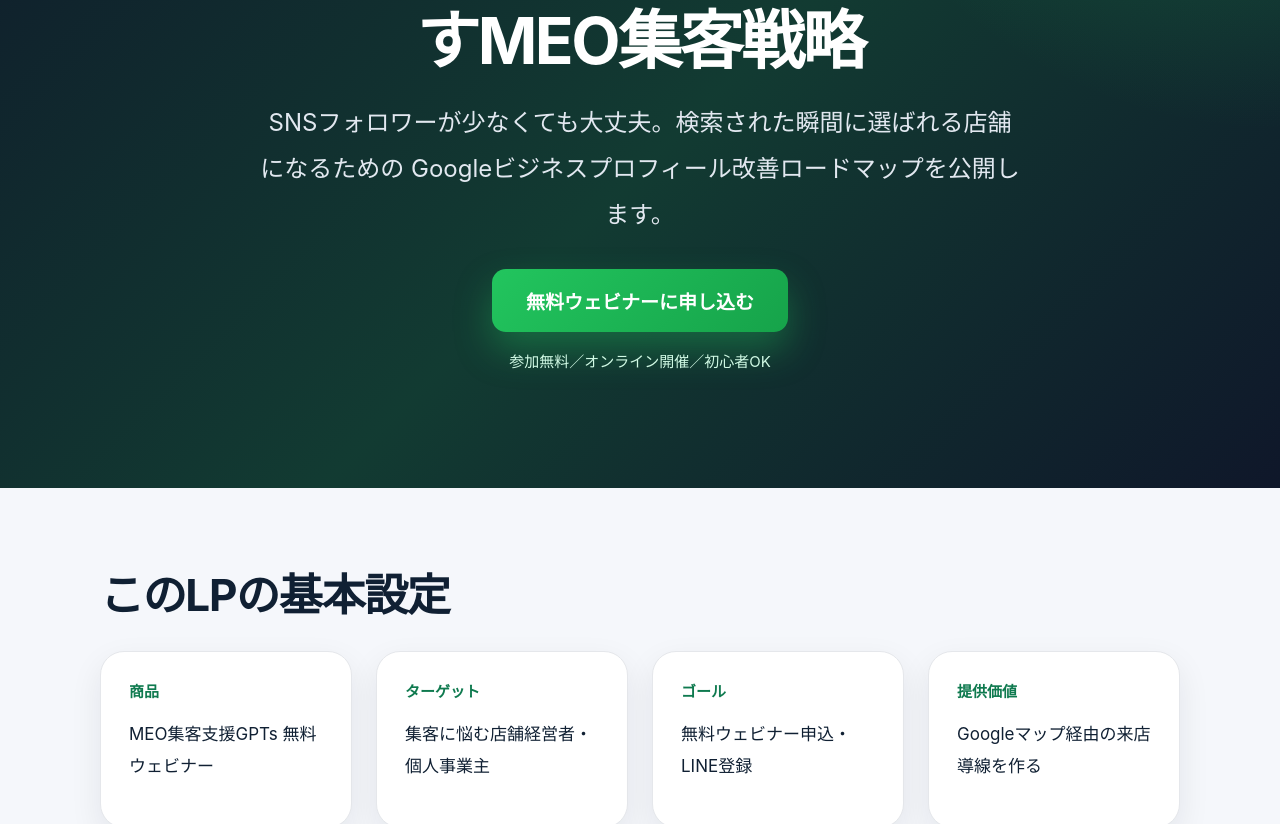
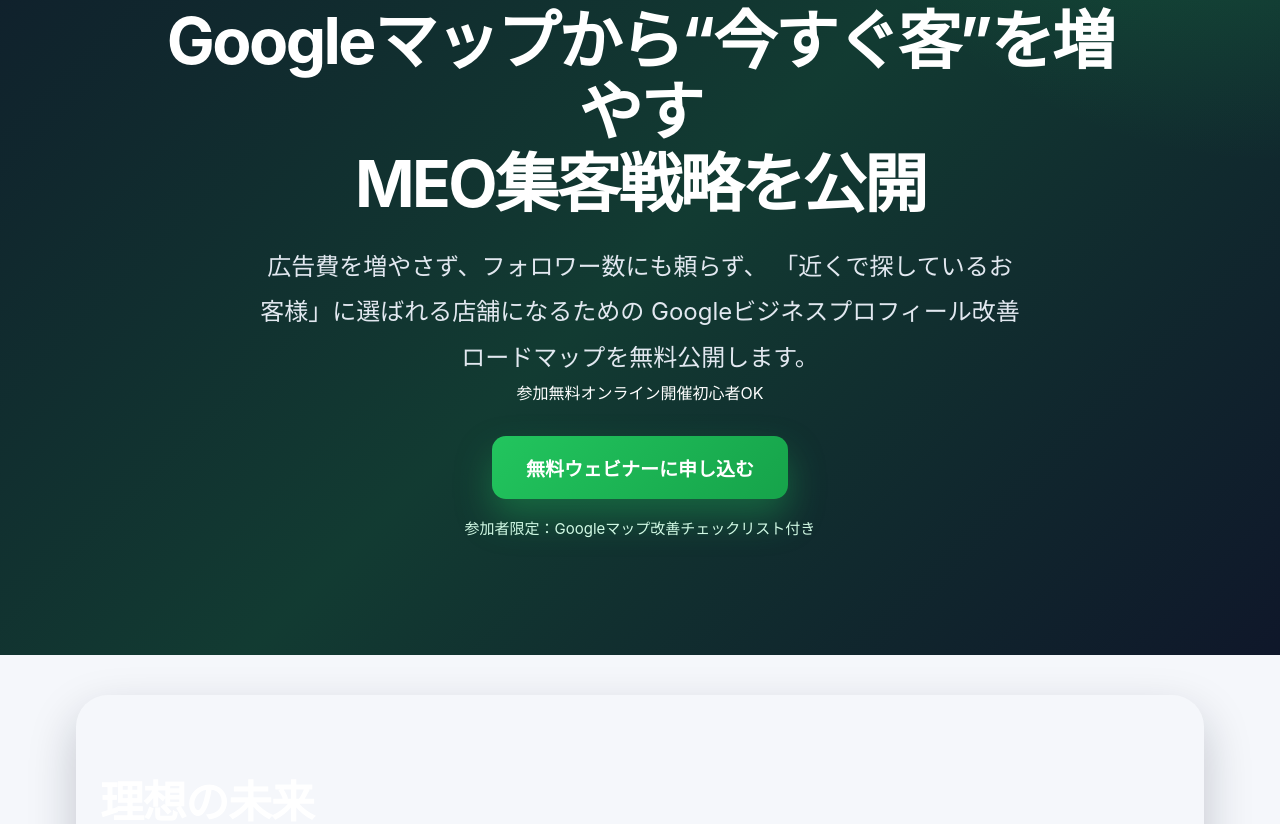
Before and after one commit to helohelo2025/meo-lp, a Next.js app: page / in a window 1280 px wide. Shown: the part 361-1185 px from the top of the page. Built offline with nearby package versions, Linux system fonts and the light colour scheme.

Commit message:
Revise hero section for improved clarity and engagement
Updated the hero section to enhance messaging and layout.

```diff
--- a/app/page.tsx
+++ b/app/page.tsx
@@ -2,23 +2,34 @@
   return (
     <main>
 <section className="hero">
+  <div className="hero-inner">
     <p className="badge">Googleマップ集客・MEO対策 無料ウェビナー</p>
-        <h1>広告費を増やさず、Googleマップから「月10人の新規来店」を目指すMEO集客戦略</h1>
+
+    <h1>
+      SNSを頑張っても集客できない店舗へ。
+      <br />
+      <span>Googleマップから“今すぐ客”を増やす</span>
+      <br />
+      MEO集客戦略を公開
+    </h1>
+
     <p className="lead">
-          SNSフォロワーが少なくても大丈夫。検索された瞬間に選ばれる店舗になるための
-          Googleビジネスプロフィール改善ロードマップを公開します。
+      広告費を増やさず、フォロワー数にも頼らず、
+      「近くで探しているお客様」に選ばれる店舗になるための
+      Googleビジネスプロフィール改善ロードマップを無料公開します。
     </p>
+
+    <div className="hero-points">
+      <span>参加無料</span>
+      <span>オンライン開催</span>
+      <span>初心者OK</span>
+    </div>
+
     <a className="cta" href="#entry">無料ウェビナーに申し込む</a>
-        <p className="note">参加無料／オンライン開催／初心者OK</p>
-      </section>
 
-      <section>
-        <h2>このLPの基本設定</h2>
-        <div className="grid">
-          <div className="card"><strong>商品</strong><p>MEO集客支援GPTs 無料ウェビナー</p></div>
-          <div className="card"><strong>ターゲット</strong><p>集客に悩む店舗経営者・個人事業主</p></div>
-          <div className="card"><strong>ゴール</strong><p>無料ウェビナー申込・LINE登録</p></div>
-          <div className="card"><strong>提供価値</strong><p>Googleマップ経由の来店導線を作る</p></div>
+    <p className="note">
+      参加者限定：Googleマップ改善チェックリスト付き
+    </p>
   </div>
 </section>
 
```
Lines whose indentation alone changed are shown as unchanged.
